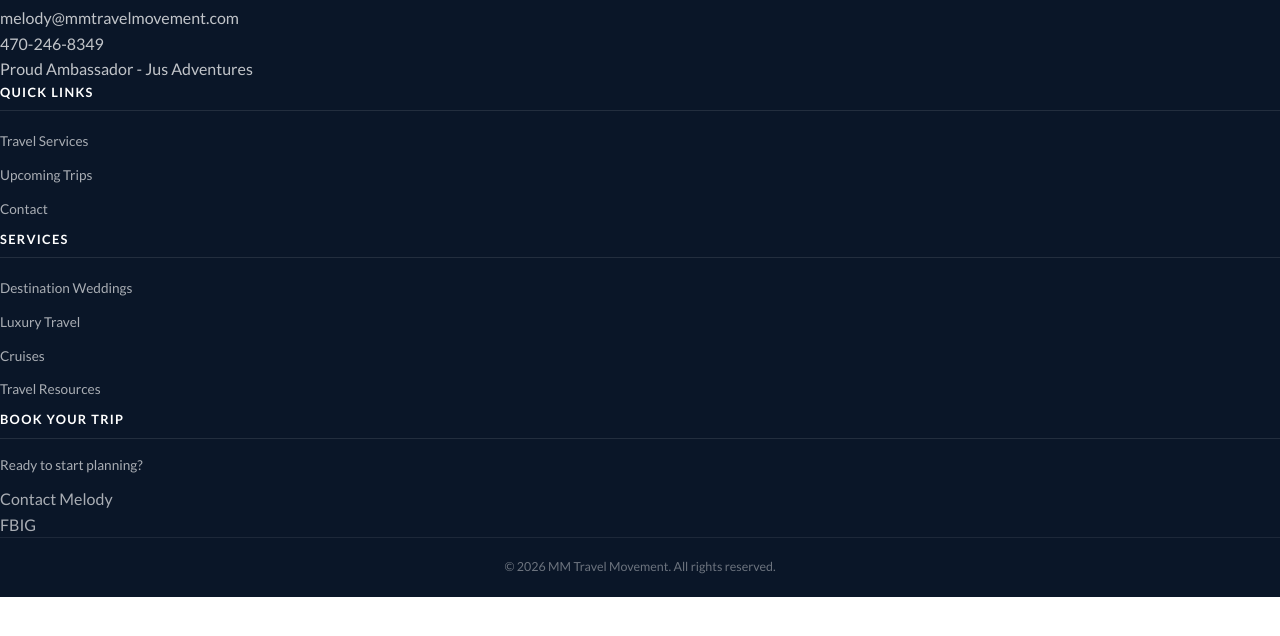
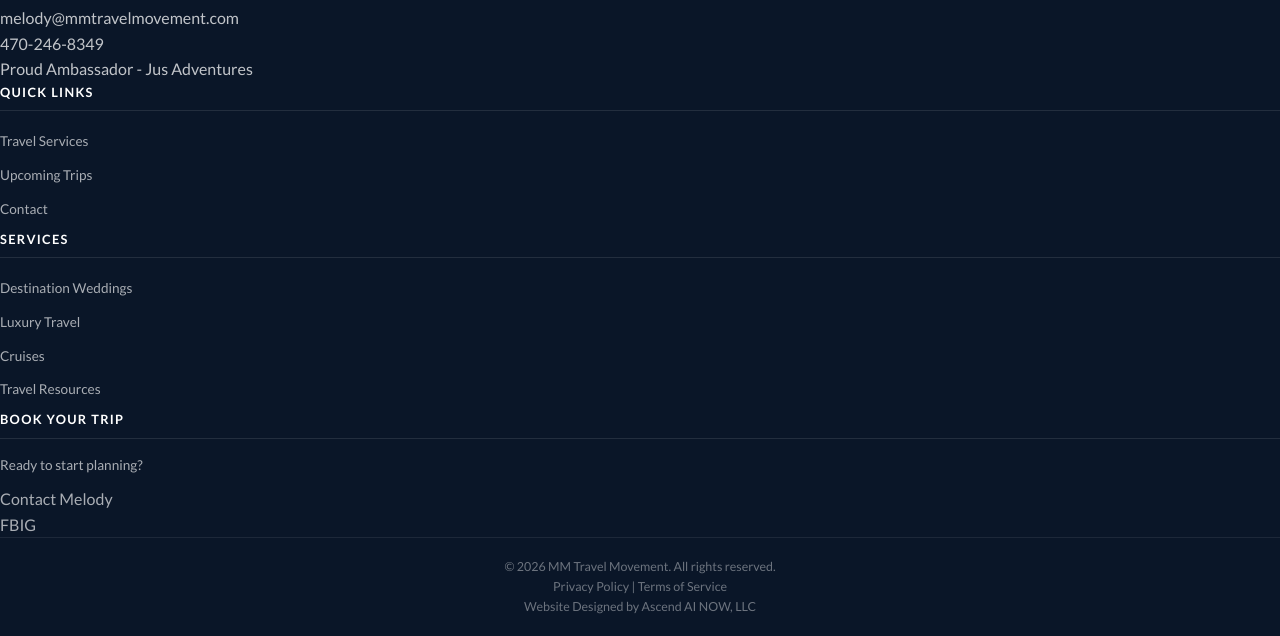
Before and after one commit to ascendainow/mmtravelmovement, a plain HTML site: page group-travel.html in a window 1280 px wide. Shown: the part 1115-1751 px from the top of the page. Before the commit the page ends 1712 px from the top, so only its background shows below. Drawn offline with nearby package versions, Linux system fonts and the light colour scheme.

Commit message:
Update footer with policy links and credit
Added links to Privacy Policy and Terms of Service in the footer.

```diff
--- a/group-travel.html
+++ b/group-travel.html
@@ -140,7 +140,7 @@
           <div class="social-links"><a href="#">FB</a><a href="#">IG</a></div>
         </div>
       </div>
-      <div class="footer-bottom"><p>&copy; 2026 MM Travel Movement. All rights reserved.</p></div>
+      <div class="footer-bottom"><p>&copy; 2026 MM Travel Movement. All rights reserved.</p><p><a href="privacy-policy.html">Privacy Policy</a> | <a href="terms-of-service.html">Terms of Service</a></p><p class="footer-credit">Website Designed by <a href="https://www.ascendainow.com" target="_blank" rel="noopener">Ascend AI NOW, LLC</a></p></div>
   </footer>
     <script src="js/main.js"></script>
   </body>
```
